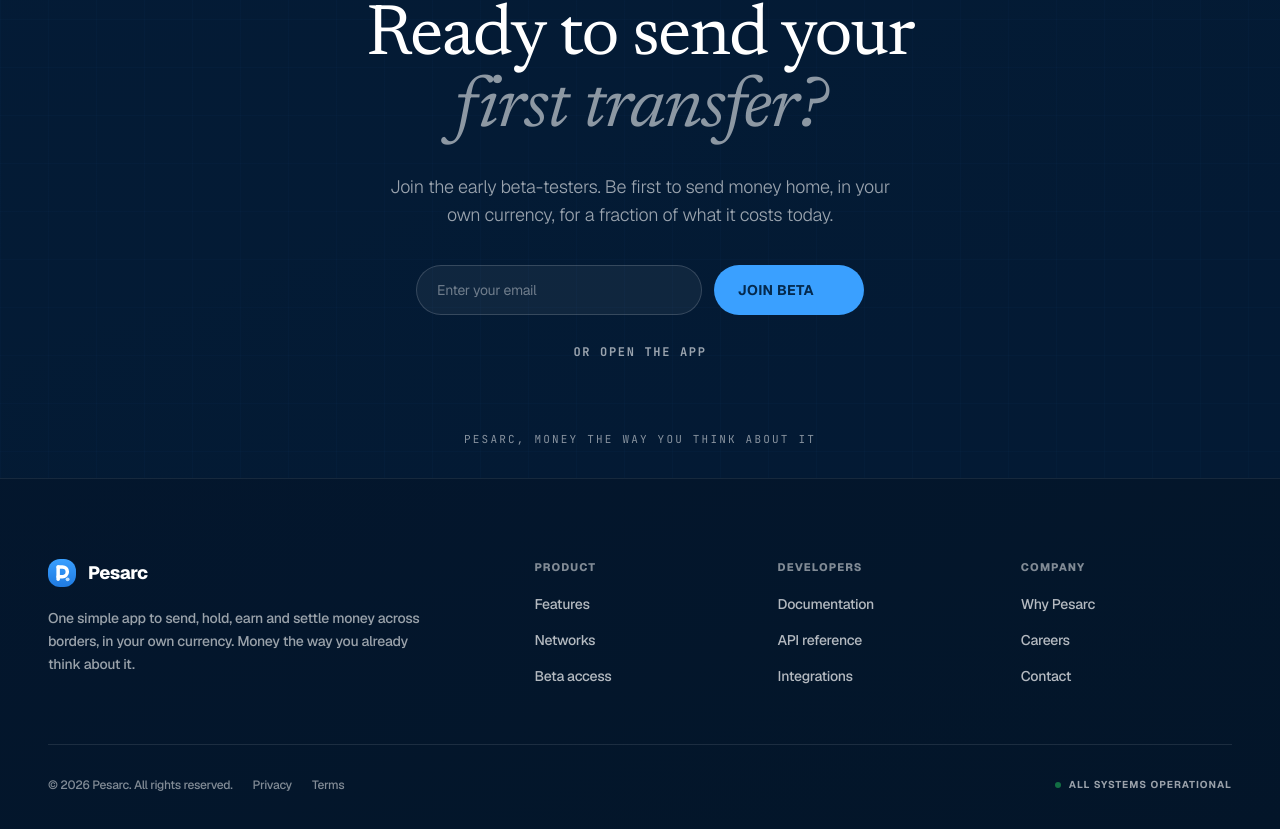
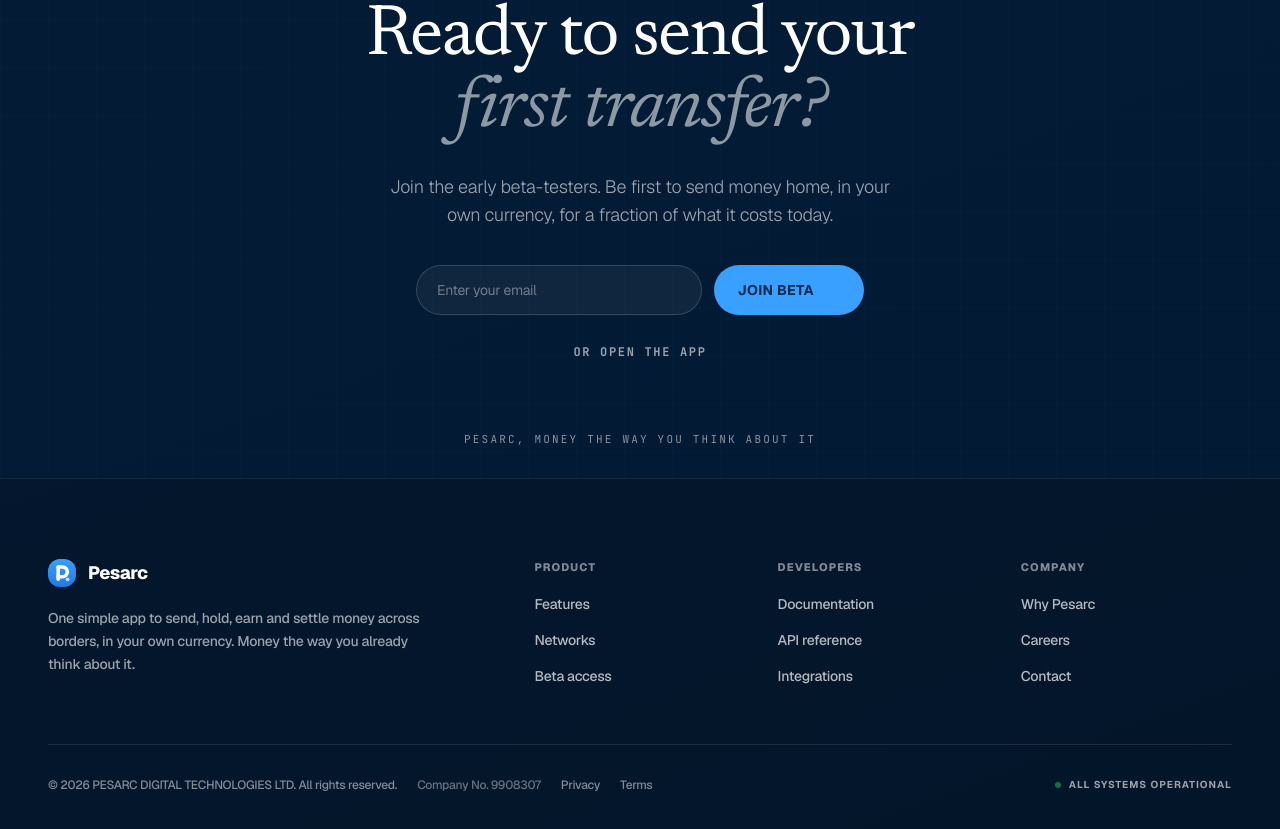
Before and after one commit to pesarc/app, a Next.js app in the folder apps/web/: page / in a window 1280 px wide. Shown: the part 7810-8639 px from the top of the page. Built offline with nearby package versions, Linux system fonts and the light colour scheme; no server answers; some icons are missing.

Commit message:
chore(landing): add company registration to the footer (#86)
Accredit the registered entity in the footer legal bar: "© <year> PESARC
DIGITAL TECHNOLOGIES LTD. All rights reserved." plus "Company No. 9908307".

```diff
--- a/apps/web/components/landing/Footer.tsx
+++ b/apps/web/components/landing/Footer.tsx
@@ -94,7 +94,10 @@
       <div className="max-w-7xl mx-auto pt-8 border-t border-white/10 flex flex-col md:flex-row items-center justify-between gap-4">
         <div className="flex flex-wrap items-center gap-x-5 gap-y-2">
           <span className="text-xs font-medium text-white/50">
-            © {new Date().getFullYear()} {site.name}. All rights reserved.
+            © {new Date().getFullYear()} PESARC DIGITAL TECHNOLOGIES LTD. All rights reserved.
+          </span>
+          <span className="text-xs font-medium text-white/40">
+            Company No. 9908307
           </span>
           <Link href="/privacy" className="text-xs font-medium text-white/50 hover:text-white transition-colors">
             Privacy
```
